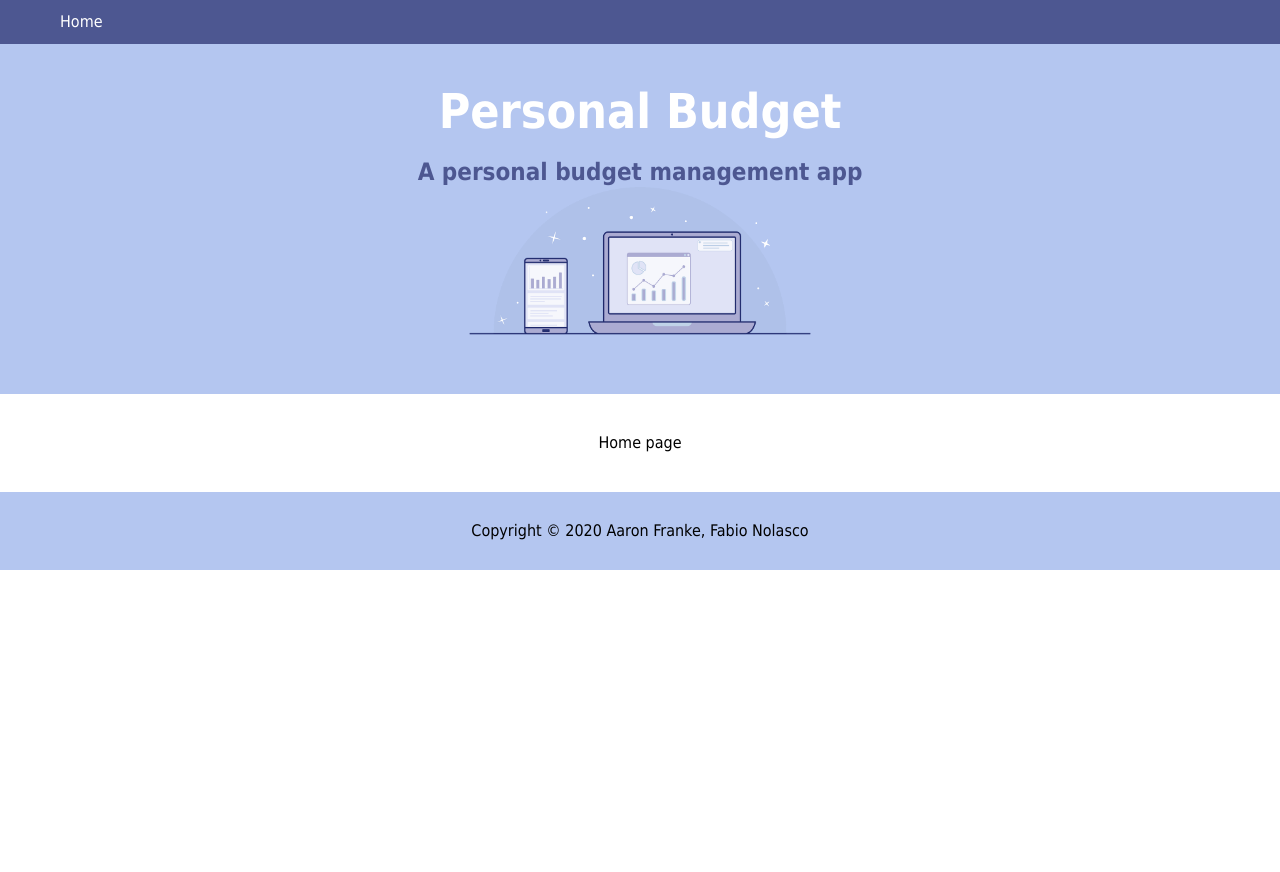
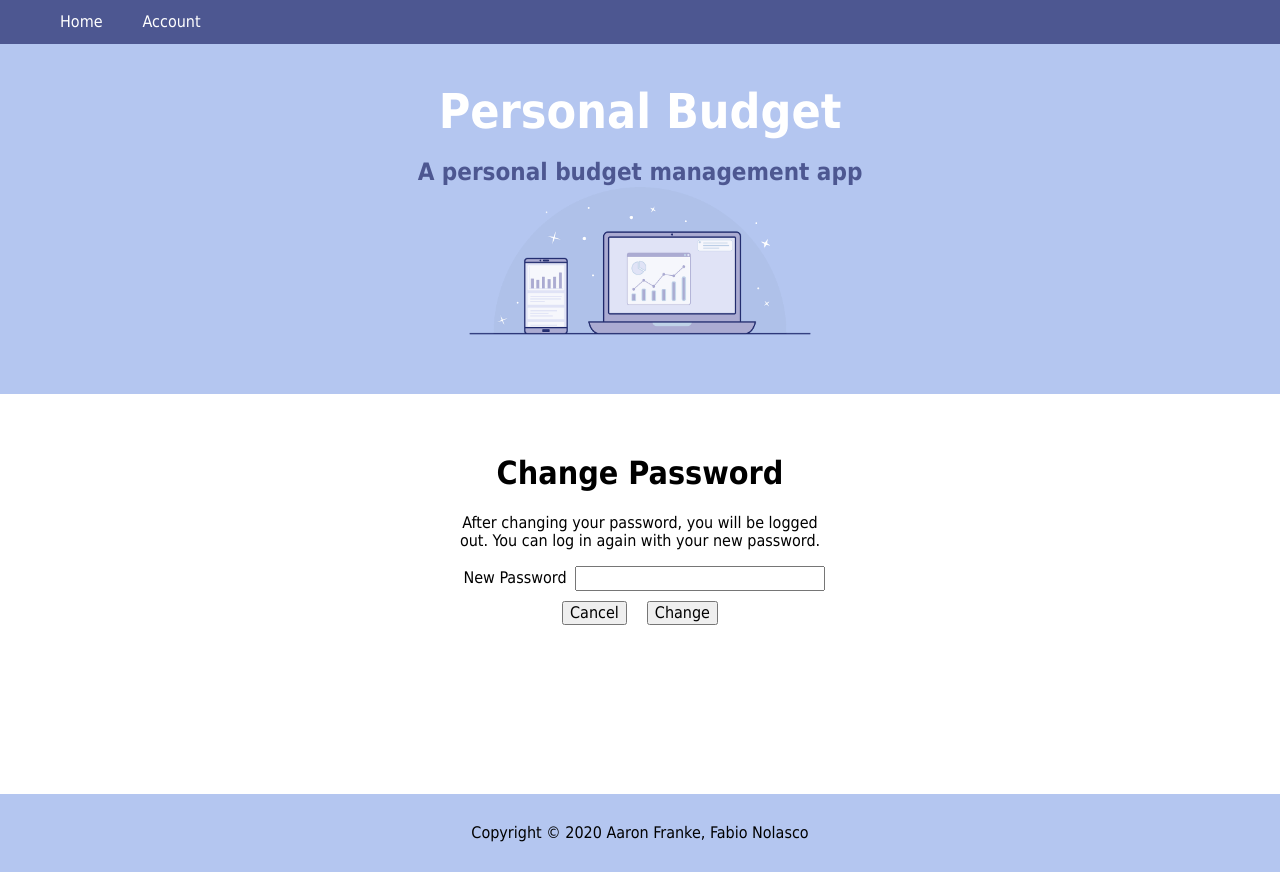
Before and after one commit to aaronfranke/personal-budget-final, a React (Create React App) app in the folder react/: page /change_password in a window 1280 px wide. Before the commit the page ends 800 px from the top, so only its background shows below. Built offline with nearby package versions, Linux system fonts and the light colour scheme; what reactjs-localstorage would draw is missing.

Commit message:
Add the rest of the account code
Sign out, change password, and delete account

```diff
--- a/react/public/index.css
+++ b/react/public/index.css
@@ -67,6 +67,7 @@ header h2 {
 main {
 	padding: 40px 10px;
 	width: 100%;
+	min-height: 400px;
 }
 
 main > div {
@@ -155,7 +156,23 @@ main article {
 	margin: 0;
 }
 
+#deleteButton {
+	color: red;
+}
+
+button {
+	margin: 0 10px;
+}
+
 /* Minor page-specific CSS */
+
+#account > div {
+	margin: 10px;
+}
+
+#account > div > button {
+	width: 200px;
+}
 
 #login {
 	width: 400px;
@@ -167,7 +184,7 @@ main article {
 
 #login > div > label {
 	display: inline-block;
-	width: 100px;
+	width: 120px;
 }
 
 #login > div > input {
--- /dev/null
+++ b/react/src/Account/Account.js
@@ -0,0 +1,51 @@
+import React from "react";
+import { reactLocalStorage } from "reactjs-localstorage";
+import { useHistory } from "react-router-dom";
+
+function signOut() {
+	reactLocalStorage.remove("jwt");
+	reactLocalStorage.remove("username");
+	window.location.assign("/");
+}
+
+function Account() {
+	const history = useHistory();
+
+	function changePassword() {
+		history.push("/change_password");
+	}
+
+	function deleteAccount() {
+		history.push("/delete_account");
+	}
+
+	const username = reactLocalStorage.get("username");
+
+	return (
+		<main className="center" id="main">
+			<div id="account">
+				<h1 className="row">Account Management</h1>
+
+				<div>
+					<p>
+						Hello, <strong>{username}</strong>!
+					</p>
+				</div>
+
+				<div>
+					<button onClick={signOut}>Sign Out</button>
+				</div>
+
+				<div>
+					<button onClick={changePassword}>Change Password</button>
+				</div>
+
+				<div>
+					<button id="deleteButton" onClick={deleteAccount}>Delete Account</button>
+				</div>
+			</div>
+		</main>
+	);
+}
+
+export default Account;
--- /dev/null
+++ b/react/src/Account/ChangePassword.js
@@ -0,0 +1,68 @@
+import React from "react";
+import axios from "axios";
+import { reactLocalStorage } from "reactjs-localstorage";
+import { useHistory } from "react-router-dom";
+
+function changePassword() {
+	const data = {
+		token: reactLocalStorage.get("jwt"),
+		newPassword: document.getElementById("password").value,
+	};
+	console.log(JSON.stringify(data));
+	axios
+		.post("http://localhost:4000/api/change_password", data)
+		.then((res) => {
+			document.getElementById("password").value = "";
+			if (res && res.data) {
+				if (res.data.ok === 1) {
+					reactLocalStorage.remove("jwt");
+					reactLocalStorage.remove("username");
+					window.location.assign("/");
+				} else {
+					document.getElementById("errorMessage").innerText =
+						res.data.error;
+				}
+			} else {
+				console.log(res);
+			}
+		});
+}
+
+function SignUp() {
+	const history = useHistory();
+
+	function cancel() {
+		history.push("/account");
+	}
+
+	return (
+		<main className="center" id="main">
+			<div id="login">
+				<h1 className="row">Change Password</h1>
+
+				<div>
+					<p>
+						After changing your password, you will be logged out.
+						You can log in again with your new password.
+					</p>
+				</div>
+
+				<div>
+					<label htmlFor="password">New Password</label>
+					<input type="password" name="password" id="password" />
+				</div>
+
+				<div>
+					<button onClick={cancel}>Cancel</button>
+					<button onClick={changePassword}>Change</button>
+				</div>
+
+				<div>
+					<p id="errorMessage"></p>
+				</div>
+			</div>
+		</main>
+	);
+}
+
+export default SignUp;
--- /dev/null
+++ b/react/src/Account/DeleteAccount.js
@@ -0,0 +1,56 @@
+import React from "react";
+import axios from "axios";
+import { reactLocalStorage } from "reactjs-localstorage";
+import { useHistory } from "react-router-dom";
+
+function deleteAccount() {
+	const data = {
+		token: reactLocalStorage.get("jwt"),
+	};
+	console.log(JSON.stringify(data));
+	axios.post("http://localhost:4000/api/delete_account", data).then((res) => {
+		if (res && res.data) {
+			if (res.data.ok === 1) {
+				reactLocalStorage.remove("jwt");
+				reactLocalStorage.remove("username");
+				window.location.assign("/");
+			} else {
+				document.getElementById("errorMessage").innerText =
+					res.data.error;
+			}
+		} else {
+			console.log(res);
+		}
+	});
+}
+
+function DeleteAccount() {
+	const history = useHistory();
+
+	function cancel() {
+		history.push("/account");
+	}
+
+	return (
+		<main className="center" id="main">
+			<div id="login">
+				<h1 className="row">Delete Account</h1>
+
+				<div>
+					<p>Are you sure you want to delete your account?</p>
+				</div>
+
+				<div>
+					<button onClick={cancel}>Cancel</button>
+					<button id="deleteButton" onClick={deleteAccount}>Confirm Deletion</button>
+				</div>
+
+				<div>
+					<p id="errorMessage"></p>
+				</div>
+			</div>
+		</main>
+	);
+}
+
+export default DeleteAccount;
--- a/react/src/Account/Login.js
+++ b/react/src/Account/Login.js
@@ -9,16 +9,19 @@ function login() {
 	};
 	console.log(JSON.stringify(data));
 	axios.post("http://localhost:4000/api/login", data).then((res) => {
-		document.getElementById("username").value = "";
 		document.getElementById("password").value = "";
 		if (res && res.data) {
 			if (res.data.ok === 1) {
 				reactLocalStorage.set("jwt", res.data.token);
+				reactLocalStorage.set("username", document.getElementById("username").value);
+				window.location.assign("/account");
 			} else {
 				document.getElementById("errorMessage").innerText =
 					res.data.error;
 			}
 		} else {
+			document.getElementById("errorMessage").innerText =
+				"Error: Unknown error.";
 			console.log(res);
 		}
 	});
--- a/react/src/Account/SignUp.js
+++ b/react/src/Account/SignUp.js
@@ -2,23 +2,26 @@ import React from "react";
 import axios from "axios";
 import { reactLocalStorage } from "reactjs-localstorage";
 
-function signup() {
+function signUp() {
 	const data = {
 		username: document.getElementById("username").value,
 		password: document.getElementById("password").value,
 	};
 	console.log(JSON.stringify(data));
 	axios.post("http://localhost:4000/api/signup", data).then((res) => {
-		document.getElementById("username").value = "";
 		document.getElementById("password").value = "";
 		if (res && res.data) {
 			if (res.data.ok === 1) {
 				reactLocalStorage.set("jwt", res.data.token);
+				reactLocalStorage.set("username", document.getElementById("username").value);
+				window.location.assign("/account");
 			} else {
 				document.getElementById("errorMessage").innerText =
 					res.data.error;
 			}
 		} else {
+			document.getElementById("errorMessage").innerText =
+				"Error: Unknown error.";
 			console.log(res);
 		}
 	});
@@ -41,7 +44,7 @@ function SignUp() {
 				</div>
 
 				<div>
-					<button onClick={signup}>Sign Up</button>
+					<button onClick={signUp}>Sign Up</button>
 				</div>
 
 				<div>
--- a/react/src/App.js
+++ b/react/src/App.js
@@ -7,10 +7,13 @@ import {
 import Footer from "./Footer/Footer";
 import Hero from "./Hero/Hero";
 import Menu from "./Menu/Menu";
+import HomePage from "./HomePage/HomePage";
 
-import HomePage from "./HomePage/HomePage";
+import Account from "./Account/Account";
 import Login from "./Account/Login";
 import SignUp from "./Account/SignUp";
+import ChangePassword from "./Account/ChangePassword";
+import DeleteAccount from "./Account/DeleteAccount";
 
 function App() {
 	return (
@@ -25,6 +28,15 @@ function App() {
 					<Route path="/signup">
 						<SignUp />
 					</Route>
+					<Route path="/account">
+						<Account />
+					</Route>
+					<Route path="/change_password">
+						<ChangePassword />
+					</Route>
+					<Route path="/delete_account">
+						<DeleteAccount />
+					</Route>
 					<Route path="/">
 						<HomePage />
 					</Route>
--- a/react/src/Menu/Menu.js
+++ b/react/src/Menu/Menu.js
@@ -14,15 +14,20 @@ function Menu() {
 		</li>,
 	];
 	if (logged_in) {
+		elements.push(
+			<li key="4">
+				<Link itemProp="url" to="account">
+					Account
+				</Link>
+			</li>
+		);
 	} else {
 		elements.push(
 			<li key="2">
 				<Link itemProp="url" to="login">
 					Login
 				</Link>
-			</li>
-		);
-		elements.push(
+			</li>,
 			<li key="3">
 				<Link itemProp="url" to="signup">
 					Sign Up
```
Also changed, not shown: 1 other file (tests, documents, lock files or other folders).
